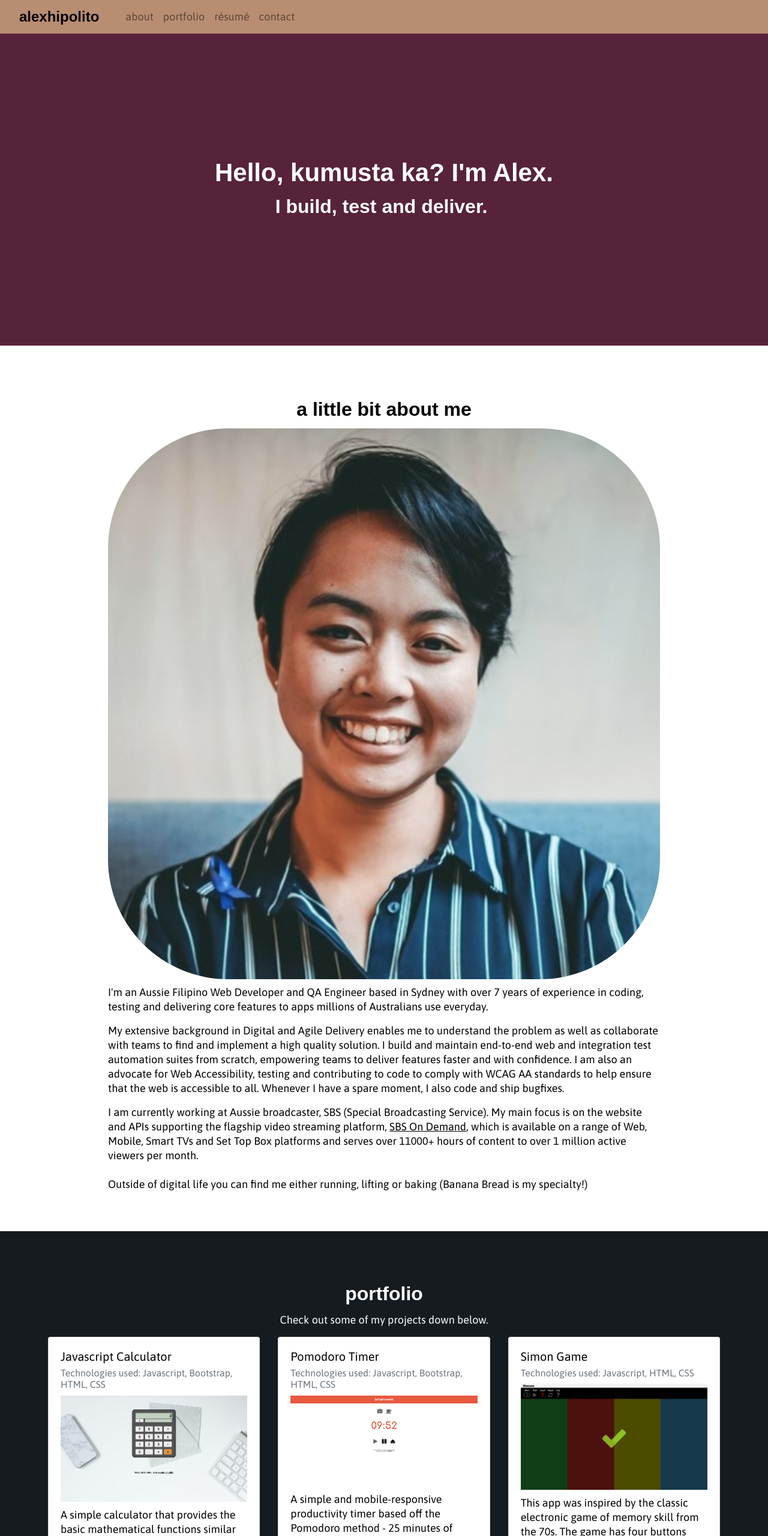
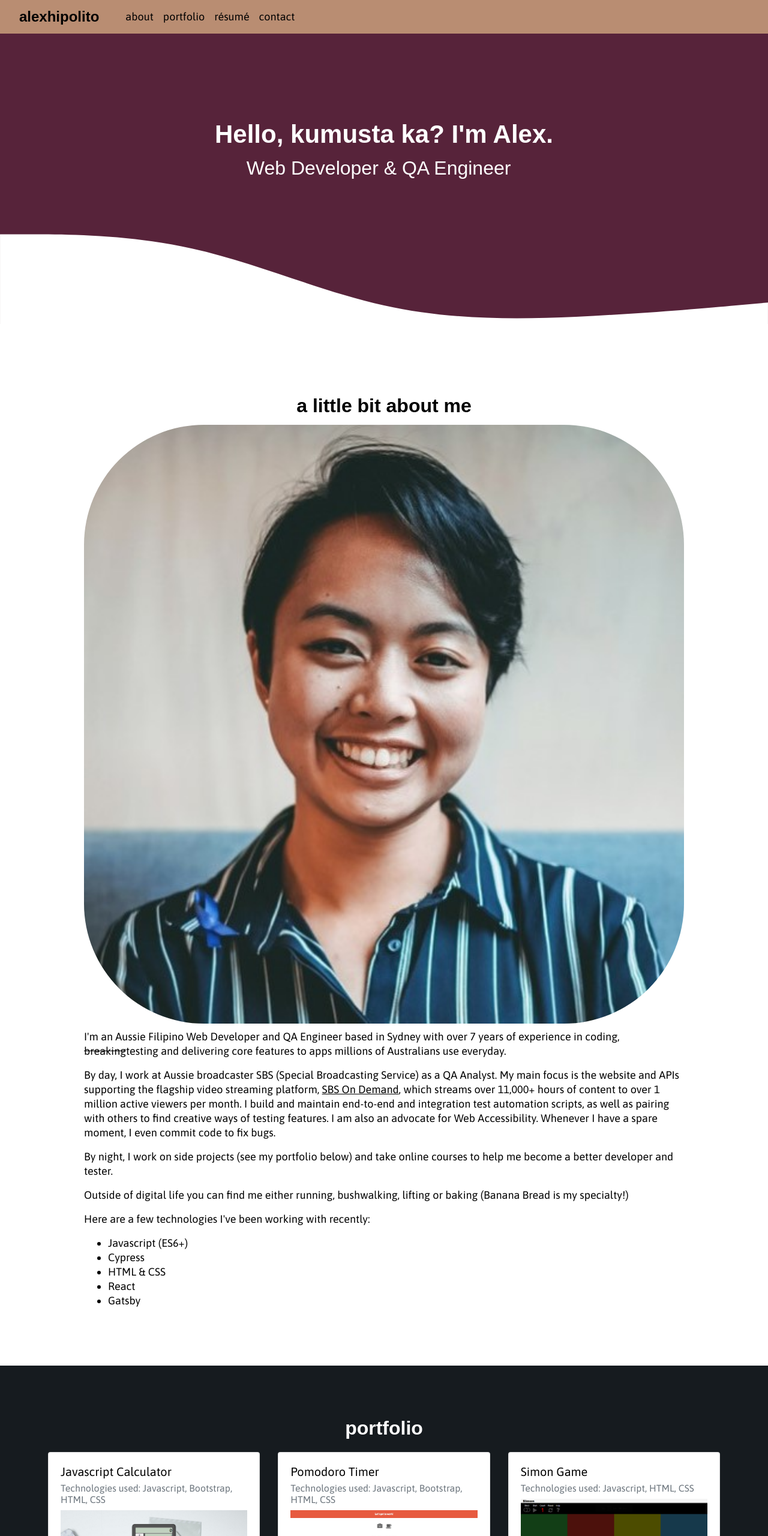
Before and after one commit to alexhippo/alexhippo.github.io, a Gatsby site in the folder alexhippo-portfolio/: page / in a window 1280 px wide. Shown: the top 2560 px of the page at 60% size. Built offline with nearby package versions, Linux system fonts and the light colour scheme; Gatsby itself is replaced by a stand-in of ours; a web font is replaced by a local one.

Commit message:
Fixed up SEO metadata and scrollTo transition, curved footer component

```diff
--- a/alexhippo-portfolio/gatsby-config.js
+++ b/alexhippo-portfolio/gatsby-config.js
@@ -1,8 +1,9 @@
 module.exports = {
   siteMetadata: {
-    title: `Alex Hipolito | Based in Sydney, Australia | Web Development, Test Automation, Agile Delivery`,
-    description: `Portfolio of Alex`,
+    title: `Alex Hipolito - Web Developer & QA Engineer based in Sydney, Australia`,
+    description: `Alex Hipolito is a Web Developer based in Sydney, Australia.`,
     author: `@alexhippo`,
+    keywords: `web developer software engineer quality engineer sydney australia women in tech javascript react cypress`
   },
   plugins: [
     `gatsby-plugin-react-helmet`,
--- a/alexhippo-portfolio/package.json
+++ b/alexhippo-portfolio/package.json
@@ -5,6 +5,10 @@
   "version": "0.1.0",
   "author": "Kyle Mathews <mathews.kyle@gmail.com>",
   "dependencies": {
+    "@fortawesome/fontawesome-svg-core": "^1.2.34",
+    "@fortawesome/free-brands-svg-icons": "^5.15.2",
+    "@fortawesome/free-solid-svg-icons": "^5.15.2",
+    "@fortawesome/react-fontawesome": "^0.1.14",
     "babel-plugin-styled-components": "^1.12.0",
     "bootstrap": "^4.5.3",
     "gatsby": "^2.26.1",
@@ -12,7 +16,7 @@
     "gatsby-plugin-google-fonts": "^1.0.1",
     "gatsby-plugin-manifest": "^2.6.1",
     "gatsby-plugin-offline": "^3.4.0",
-    "gatsby-plugin-react-helmet": "^3.4.0",
+    "gatsby-plugin-react-helmet": "^3.9.0",
     "gatsby-plugin-sharp": "^2.8.0",
     "gatsby-plugin-styled-components": "^3.5.0",
     "gatsby-source-filesystem": "^2.5.0",
--- a/alexhippo-portfolio/src/components/about.js
+++ b/alexhippo-portfolio/src/components/about.js
@@ -16,18 +16,10 @@ const StyledSection = styled.section`
     a {
         text-decoration: underline;
     }
-    .description {
-        width: 100%;
-        float: none;
-        max-width: 62.5rem;
-        margin: 0 auto;
-        padding: 0 2.5rem;
-    }
 `
 
 export const About = ({ content }) => {
-    const { frontmatter, rawMarkdownBody } = content
-    const formattedDescription = rawMarkdownBody.split(`\n\n`).map(paragraph => `<p>${paragraph.replace(/\n/g, `<br>`)}</p>`).join(``);
+    const { frontmatter, html } = content
 
     const data = useStaticQuery(graphql`
         query {
@@ -56,7 +48,7 @@ export const About = ({ content }) => {
                         borderRadius: '200px',
                         margin: '0 auto 10px'
                 }} />
-                <p dangerouslySetInnerHTML={{ __html: formattedDescription }} />
+                <p dangerouslySetInnerHTML={{ __html: html }} />
             </div>
         </StyledSection>
     )
--- a/alexhippo-portfolio/src/components/contact.js
+++ b/alexhippo-portfolio/src/components/contact.js
@@ -1,6 +1,10 @@
 import React from "react"
 import styled from "styled-components"
 import PropTypes from 'prop-types'
+
+import { FontAwesomeIcon } from '@fortawesome/react-fontawesome'
+import { faEnvelope } from '@fortawesome/free-solid-svg-icons'
+import { faLinkedin, faGithub, faFreeCodeCamp, faInstagram } from '@fortawesome/free-brands-svg-icons'
 
 const StyledSection = styled.section`
     .title {
@@ -14,13 +18,13 @@ const StyledSection = styled.section`
     a {
         text-decoration: underline;
     }
-    .description {
-        width: 100%;
-        float: none;
-        max-width: 62.5rem;
-        margin: 0 auto;
-        padding: 0 2.5rem;
+    li {
+        padding: 5px 0px;
     }
+    svg {
+        display: block;
+    }
+    padding-bottom: 0px;
 `
 
 export const Contact = ({ content }) => {
@@ -33,7 +37,45 @@ export const Contact = ({ content }) => {
             </h2>
             <div className="description">
                 <p dangerouslySetInnerHTML={{ __html: html }} />
+                <ul className="fa-ul">
+                    <li>
+                        <FontAwesomeIcon icon={faEnvelope} listItem />
+                        <a href="mailto:alex.hipolito@outlook.com?subject=Enquiry about Alex Hipolito Portfolio Website">
+                            Email alex.hipolito
+                        </a>
+                    </li>
+                    <li>
+                        <FontAwesomeIcon icon={faLinkedin} listItem />
+                        <a href="https://www.linkedin.com/in/alexhippo/">
+                            LinkedIn /alexhippo
+                        </a>
+                    </li>
+                    <li>
+                        <FontAwesomeIcon icon={faGithub} listItem />
+                            <a href="https://github.com/alexhippo">
+                                Github /alexhippo
+                            </a>
+                    </li>
+                    <li>
+                        <FontAwesomeIcon icon={faFreeCodeCamp} listItem />
+                            <a href="https://www.freecodecamp.org/alexhippo">
+                                freeCodeCamp /alexhippo
+                            </a>
+                    </li>
+                    <li>
+                        <FontAwesomeIcon icon={faInstagram} listItem />
+                            <a href="https://www.instagram.com/letsgohippo/">
+                                Instagram /letsgohippo
+                            </a>
+                    </li>
+                </ul>
             </div>
+            <svg xmlns="http://www.w3.org/2000/svg" viewBox="0 110 1440 200">
+                <path fill="#000000"
+                      fillOpacity="1"
+                      d="M0,160L60,186.7C120,213,240,267,360,261.3C480,256,600,192,720,154.7C840,117,960,107,1080,122.7C1200,139,1320,181,1380,202.7L1440,224L1440,320L1380,320C1320,320,1200,320,1080,320C960,320,840,320,720,320C600,320,480,320,360,320C240,320,120,320,60,320L0,320Z">
+                </path>
+            </svg>
         </StyledSection>
     )
 }
--- a/alexhippo-portfolio/src/components/footer.js
+++ b/alexhippo-portfolio/src/components/footer.js
@@ -3,14 +3,13 @@ import styled from "styled-components"
 
 const StyledFooter = styled.footer`
   width: 100%;
-  height: 6.25rem;
+  height: 3rem;
   margin: 0 auto;
-  padding: 0 2.5rem;
   background: black;
   color: white;
   display: flex;
   justify-content: center;
-  align-items: center;
+  align-items: top;
   font-size: 0.8rem;
   text-transform: uppercase;
   letter-spacing: +1px;
--- a/alexhippo-portfolio/src/components/globalStyle.js
+++ b/alexhippo-portfolio/src/components/globalStyle.js
@@ -9,6 +9,7 @@ const GlobalStyle = createGlobalStyle`
         height: 100%;
         margin: 0;
         padding: 0;
+        scroll-behavior: smooth;
     }
     body {
         width: 100%;
@@ -22,9 +23,12 @@ const GlobalStyle = createGlobalStyle`
         line-height: 1.5rem;
         font-weight: 300;
     }
+    *,*::before,*::after {
+        box-sizing: inherit;
+      }
     h1 {
         font-weight: 700;
-        font-size: 2rem;
+        font-size: 1.8rem;
         line-height: 2.375rem;
         color: black;
         @media (min-width: 1200px) {
@@ -34,7 +38,7 @@ const GlobalStyle = createGlobalStyle`
     }
     h2 {
         font-weight: 600;
-        font-size: 2rem;
+        font-size: 1.6rem;
         line-height: 1.5rem;
         color: black;
         font-family: 'Miriam Libre', sans-serif;
@@ -69,11 +73,6 @@ const GlobalStyle = createGlobalStyle`
         display: inline-block;
         margin-top: 0;
     }
-    span.personalTitle {
-        margin-left: 10px;
-        color: #7A7A7A;
-        font-weight: 700;
-    }
     a {
         display: inline-block;
         text-decoration: none;
@@ -84,22 +83,32 @@ const GlobalStyle = createGlobalStyle`
         &:focus {
           outline: 0px;
           color: black;
+          font-weight: 700 !important;
         };
         &:focus-visible {
           outline: 3px solid black;
         }
     }
+    a.description {
+        text-decoration: underline;
+    }
     #hero {
-        padding-top: 200px;
-        padding-bottom: 200px;
+        padding-top: 12rem;
         background-color: #57233a;
         text-align: center;
-        border-color: 5px solid black;
-        position: relative;
         font-family: 'Miriam Libre', sans-serif;
+        @media (min-width: 1200px) {
+            padding-top: 12rem;
+        }
+    }
+    .jumbotron {
+        padding: 0 0 0 0;
     }
     #header {
         background-color: #b98d72;
+    }
+    .headerNavLink {
+        color: #000;
     }
     #portfolio {
         background-color: #161B1F;
@@ -111,7 +120,6 @@ const GlobalStyle = createGlobalStyle`
         color: #000;
     }
     .description {
-        width: 100%;
         float: none;
         max-width: 62.5rem;
         margin: 0 auto;
@@ -119,21 +127,52 @@ const GlobalStyle = createGlobalStyle`
     }
     #contact {
         background-color: #D3D3D3;
-        text-align: center;
     }
     .rowComponent {
-        padding-top: 50px;
-        padding-bottom: 50px;
+        padding-top: 5rem;
+        padding-bottom: 5rem;
     }
     .portfolioCard {
         color: #000;
     }
-    .downloadResume {
-        text-align: center;
+
+    @keyframes fadeInUp {
+        from {
+            transform: translate3d(0,40px,0)
+        }
+
+        to {
+            transform: translate3d(0,0,0);
+            opacity: 1
+        }
     }
-    a.downloadResume{
-        text-decoration: none;
-        color: #fff;
+
+    @-webkit-keyframes fadeInUp {
+        from {
+            transform: translate3d(0,40px,0)
+        }
+
+        to {
+            transform: translate3d(0,0,0);
+            opacity: 1
+        }
+    }
+
+    .animated {
+        animation-duration: 1s;
+        animation-fill-mode: both;
+        -webkit-animation-duration: 1s;
+        -webkit-animation-fill-mode: both
+    }
+
+    .animatedFadeInUp {
+        opacity: 0
+    }
+
+    .fadeInUp {
+        opacity: 0;
+        animation-name: fadeInUp;
+        -webkit-animation-name: fadeInUp;
     }
 `
 
--- a/alexhippo-portfolio/src/components/header.js
+++ b/alexhippo-portfolio/src/components/header.js
@@ -11,22 +11,22 @@ const StyledLogo = styled.div`
   color: black;
   font-family: 'Miriam Libre', sans-serif;
   padding-right: 20px;
-  &hover: {color: black;}
+  &hover: {color: black}
 `
 
 const Header = () => {
   return (
-    <Navbar expand="lg" className="navbar" sticky="top" role="navigation" id="header">
+    <Navbar expand="lg" className="navbar" fixed="top" role="navigation" id="header">
       <StyledLogo>
-        <Nav.Link href="/">alexhipolito</Nav.Link>
+        <Nav.Link href="#hero">alexhipolito</Nav.Link>
       </StyledLogo>
       <Navbar.Toggle aria-controls="basic-navbar-nav" />
       <Navbar.Collapse id="basic-navbar-nav">
         <Nav className="mr-auto">
-          <Nav.Link href="#about">about</Nav.Link>
-          <Nav.Link href="#portfolio">portfolio</Nav.Link>
-          <Nav.Link href="#resume">résumé</Nav.Link>
-          <Nav.Link href="#contact">contact</Nav.Link>
+          <Nav.Link href="#about" style={{color: '#000'}}>about</Nav.Link>
+          <Nav.Link href="#portfolio" style={{color: '#000'}}>portfolio</Nav.Link>
+          <Nav.Link href="#resume" style={{color: '#000'}}>résumé</Nav.Link>
+          <Nav.Link href="#contact" style={{color: '#000'}}>contact</Nav.Link>
         </Nav>
       </Navbar.Collapse>
   </Navbar>
--- a/alexhippo-portfolio/src/components/hero.js
+++ b/alexhippo-portfolio/src/components/hero.js
@@ -3,8 +3,6 @@ import styled from "styled-components"
 import PropTypes from 'prop-types'
 
 import Jumbotron from 'react-bootstrap/Jumbotron'
-import Container from 'react-bootstrap/Container'
-
 const StyledSection = styled.section`
     .title {
         margin-bottom: 0;
@@ -14,29 +12,33 @@ const StyledSection = styled.section`
     .subtitle {
         margin-top: 0;
         color: white;
+        padding-bottom: 50px;
+        font-weight: 500;
+    }
+    #hero > svg {
+        display: block;
       }
 `
 
 const Hero = ({ content }) => {
-    const { frontmatter, rawMarkdownBody } = content
+    const { frontmatter } = content
     return (
         <Jumbotron fluid id="hero">
-            <Container>
             <StyledSection>
-                    <h1 className="title">
-                        {frontmatter.greetings}{" "}
-                        {frontmatter.title}
+                <h1 className="title animated animatedFadeInUp fadeInUp">
+                    {frontmatter.greetings}{" "}{frontmatter.title}
                 </h1>
-                    <h2 className="subtitle">
+                <h2 className="subtitle animated animatedFadeInUp fadeInUp">
                     {frontmatter.subtitlePrefix}{" "}
                     <span className="highlighted">{frontmatter.subtitleHighlight}</span>&nbsp;
                 </h2>
-                    <div className="description">
-                        {rawMarkdownBody}
-                    </div>
             </StyledSection>
-            </Container>
+            <svg xmlns="http://www.w3.org/2000/svg" viewBox="0 0 1440 200">
+                <path fill="#fff" fillOpacity="1" d="M0,32L60,32C120,32,240,32,360,58.7C480,85,600,139,720,165.3C840,192,960,192,1080,186.7C1200,181,1320,171,1380,165.3L1440,160L1440,320L1380,320C1320,320,1200,320,1080,320C960,320,840,320,720,320C600,320,480,320,360,320C240,320,120,320,60,320L0,320Z"></path>
+            </svg>
+
         </Jumbotron>
+
     )
 }
 
--- a/alexhippo-portfolio/src/components/layout.js
+++ b/alexhippo-portfolio/src/components/layout.js
@@ -8,7 +8,7 @@ import PropTypes from "prop-types"
 
 const StyledLayout = styled.div`
     width: 100%;
-    min-height: 100vh;
+    max-height: 100vh;
     margin: 0 auto;
     display: grid;
     grid-template-rows: auto 1fr auto;
--- a/alexhippo-portfolio/src/components/resume.js
+++ b/alexhippo-portfolio/src/components/resume.js
@@ -29,6 +29,22 @@ const StyledSection = styled.section`
         max-width: 62.5rem;
         margin: 0 auto;
         padding: 0 2.5rem;
+    }
+    .downloadResume {
+        text-align: center;
+        padding-bottom: 10px;
+    }
+    a.downloadResume{
+        text-decoration: none;
+        color: #fff;
+        &hover: {
+            font-weight: 200 !important;
+        }
+    }
+    span.personalTitle {
+        margin-left: 10px;
+        color: #767676;
+        font-weight: 700;
     }
 `
 
@@ -111,7 +127,7 @@ export const Resume = ({ content }) => {
                 {frontmatter.title}
             </h2>
             <div className="downloadResume">
-                <Button download href={resume} size="lg" variant="secondary" className="downloadResume">Download {frontmatter.title} in PDF format</Button>
+                <Button download href={resume} size="lg" variant="secondary" className="downloadResume">download {frontmatter.title} in PDF format</Button>
             </div>
             <div className="description">
                 <h3>Experience</h3>
--- a/alexhippo-portfolio/src/components/resumeEduCard.js
+++ b/alexhippo-portfolio/src/components/resumeEduCard.js
@@ -2,8 +2,7 @@ import React from "react"
 import PropTypes from 'prop-types'
 
 export const ResumeEduCard = ({ content }) => {
-    const { html, frontmatter, rawMarkdownBody } = content
-    const formattedDescription = rawMarkdownBody.split(`\n\n`).map(paragraph => `<p>${paragraph.replace(/\n/g, `<br>`)}</p>`).join(``);
+    const { html, frontmatter } = content
 
     return (
         <div>
@@ -22,8 +21,6 @@ export const ResumeEduCard = ({ content }) => {
             </div>
             <p dangerouslySetInnerHTML={{ __html: html }} />
         </div>
-
-
     )
 }
 
--- a/alexhippo-portfolio/src/components/seo.js
+++ b/alexhippo-portfolio/src/components/seo.js
@@ -19,6 +19,7 @@ function SEO({ description, lang, meta, title }) {
             title
             description
             author
+            keywords
           }
         }
       }
@@ -33,12 +34,12 @@ function SEO({ description, lang, meta, title }) {
       htmlAttributes={{
         lang,
       }}
-      title={title}
+      title={defaultTitle}
       titleTemplate={defaultTitle ? `%s | ${defaultTitle}` : null}
       meta={[
         {
           name: `description`,
-          content: metaDescription,
+          content: {metaDescription},
         },
         {
           property: `og:title`,
@@ -46,7 +47,7 @@ function SEO({ description, lang, meta, title }) {
         },
         {
           property: `og:description`,
-          content: metaDescription,
+          content: {metaDescription},
         },
         {
           property: `og:type`,
@@ -62,7 +63,7 @@ function SEO({ description, lang, meta, title }) {
         },
         {
           name: `twitter:title`,
-          content: title,
+          content: {defaultTitle},
         },
         {
           name: `twitter:description`,
@@ -76,7 +77,7 @@ function SEO({ description, lang, meta, title }) {
 SEO.defaultProps = {
   lang: `en`,
   meta: [],
-  description: ``,
+  description: `Alex Hipolito is a Web Developer based in Sydney, Australia.`,
 }
 
 SEO.propTypes = {
--- a/alexhippo-portfolio/src/content/about.md
+++ b/alexhippo-portfolio/src/content/about.md
@@ -1,10 +1,17 @@
 ---
 about: "a little bit about me"
 ---
-I'm an Aussie Filipino Web Developer and QA Engineer based in Sydney with over 7 years of experience in coding, testing and delivering core features to apps millions of Australians use everyday.
+I'm an Aussie Filipino Web Developer and QA Engineer based in Sydney with over 7 years of experience in coding, ~~breaking~~testing and delivering core features to apps millions of Australians use everyday.
 
-My extensive background in Digital and Agile Delivery enables me to understand the problem as well as collaborate with teams to find and implement a high quality solution. I build and maintain end-to-end web and integration test automation suites from scratch, empowering teams to deliver features faster and with confidence. I am also an advocate for Web Accessibility, testing and contributing to code to comply with WCAG AA standards to help ensure that the web is accessible to all. Whenever I have a spare moment, I also code and ship bugfixes.
+By day, I work at Aussie broadcaster SBS (Special Broadcasting Service) as a QA Analyst. My main focus is the website and APIs supporting the flagship video streaming platform, [SBS On Demand](https://www.sbs.com.au/ondemand), which streams over 11,000+ hours of content to over 1 million active viewers per month. I build and maintain end-to-end and integration test automation scripts, as well as pairing with others to find creative ways of testing features. I am also an advocate for Web Accessibility. Whenever I have a spare moment, I even commit code to fix bugs.
 
-I am currently working at Aussie broadcaster, SBS (Special Broadcasting Service). My main focus is on the website and APIs supporting the flagship video streaming platform, <a href="https://www.sbs.com.au/ondemand" aria-label="SBS On Demand">SBS On Demand</a>, which is available on a range of Web, Mobile, Smart TVs and Set Top Box platforms and serves over 11000+ hours of content to over 1 million active viewers per month.
+By night, I work on side projects (see my portfolio below) and take online courses to help me become a better developer and tester.
 
-Outside of digital life you can find me either running, lifting or baking (Banana Bread is my specialty!)
+Outside of digital life you can find me either running, bushwalking, lifting or baking (Banana Bread is my specialty!)
+
+Here are a few technologies I've been working with recently:
+* Javascript (ES6+)
+* Cypress
+* HTML & CSS
+* React
+* Gatsby
--- a/alexhippo-portfolio/src/content/hero.md
+++ b/alexhippo-portfolio/src/content/hero.md
@@ -1,6 +1,6 @@
 ---
 greetings: "Hello, kumusta ka?"
 title: "I'm Alex."
-subtitlePrefix: "I "
-subtitleHighlight: "build, test and deliver."
+subtitlePrefix: "Web Developer & QA Engineer"
+subtitleHighlight: ""
 ---
--- a/alexhippo-portfolio/src/content/portfolio.md
+++ b/alexhippo-portfolio/src/content/portfolio.md
@@ -1,4 +1,3 @@
 ---
 title: "portfolio"
 ---
-Check out some of my projects down below.
--- a/alexhippo-portfolio/src/pages/index.js
+++ b/alexhippo-portfolio/src/pages/index.js
@@ -8,6 +8,7 @@ import About from "../components/about"
 import Portfolio from "../components/portfolio"
 import Resume from "../components/resume"
 import Contact from "../components/contact"
+import SEO from "../components/seo"
 
 import 'bootstrap/dist/css/bootstrap.min.css';
 
@@ -15,6 +16,7 @@ import 'bootstrap/dist/css/bootstrap.min.css';
 const IndexPage = ({data}) => {
   return (
     <Layout>
+      <SEO />
       <Hero content={data.hero.edges[0].node} />
       <About content={data.about.edges[0].node} />
       <Portfolio content={data.portfolio.edges[0].node} />
@@ -47,6 +49,7 @@ export const query = graphql`
   about: allMarkdownRemark(filter: {frontmatter: {about: {eq: "a little bit about me"}}}) {
     edges {
       node {
+        html
         frontmatter {
           about
         }
```
Also changed, not shown: alexhippo-portfolio/src/components/portfolio.js (+0 -8 lines), alexhippo-portfolio/src/content/contact.md (+1 -9 lines), alexhippo-portfolio/src/content/resume/experience/Experience_FreelanceWebDesigner.md (+1 -1 lines), 1 other file. Lines whose indentation alone changed are shown as unchanged.
